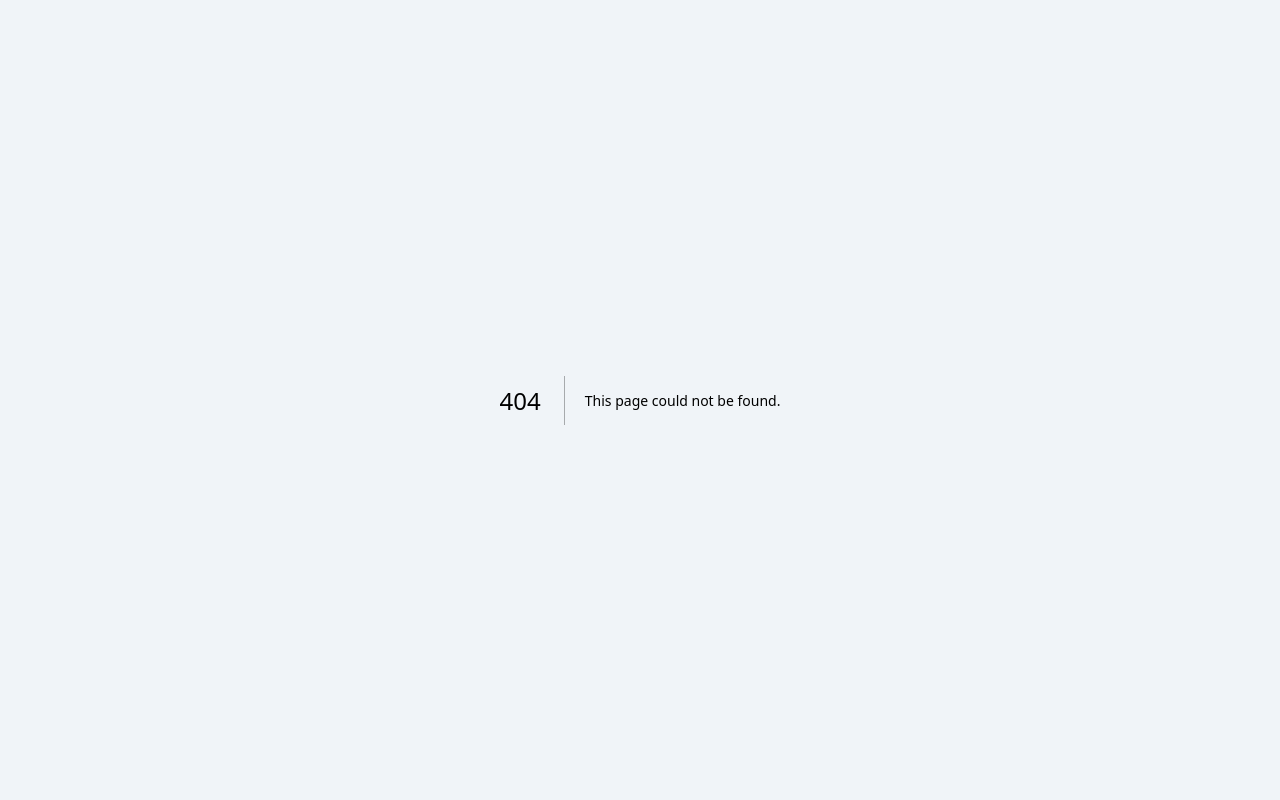
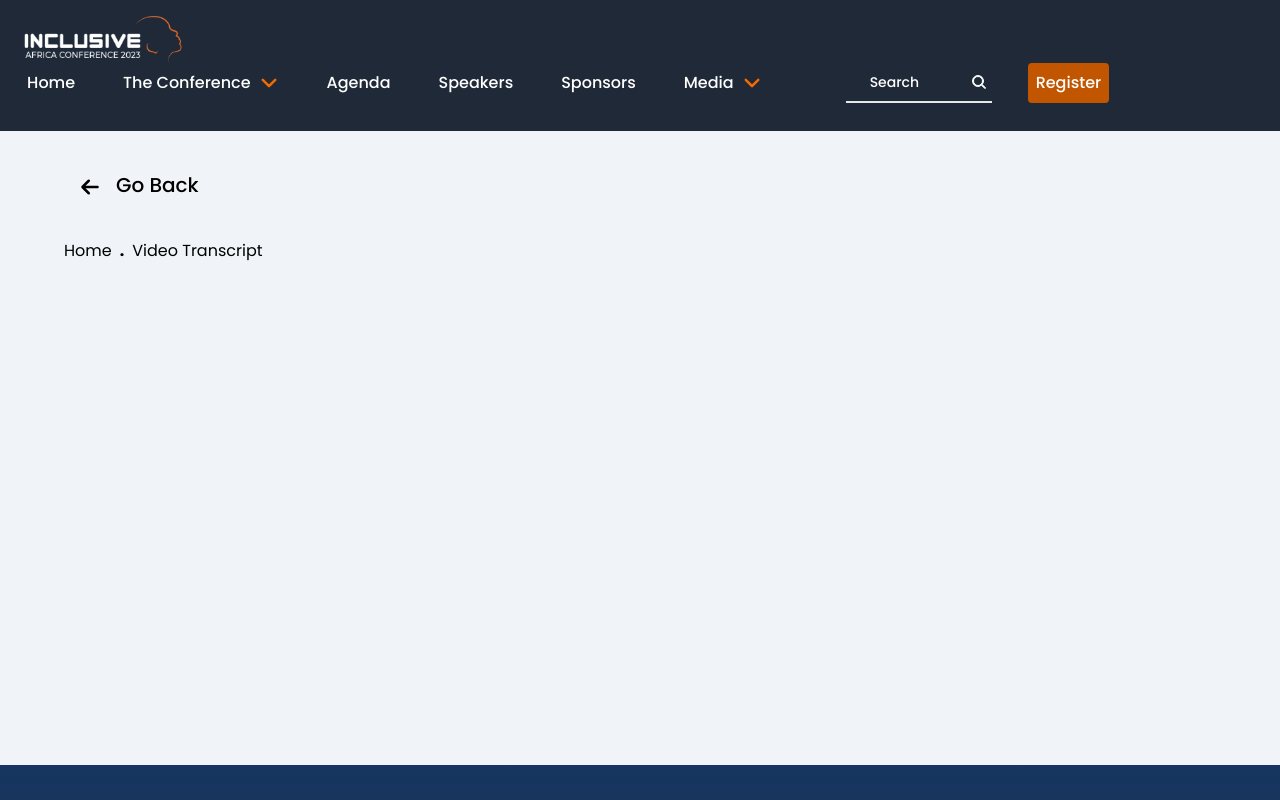
Before and after one commit to inABLE-org/conference-frontend, a Next.js app: page /transcript in a window 1280 px wide. Before the commit this address had no page. Shown: the top 800 px of the page. Built offline with nearby package versions, Linux system fonts and the light colour scheme.

Commit message:
transcript

```diff
--- /dev/null
+++ b/src/pages/transcript/index.tsx
@@ -0,0 +1,17 @@
+import Layout from "@/components/Layout"
+import BackButton from "@/components/BackButton"
+export default function transcript() {
+    return (
+        <>
+            <Layout>
+                <div className="container pt-10">
+                    <BackButton />
+                    <ul className="flex py-10">
+                        <li><a href="#">Home<span className="mx-2 font-bold">.</span></a></li>
+                        <li><a href="#">Video Transcript</a></li>
+                    </ul>
+                </div>
+            </Layout>
+        </>
+    )
+}
```
